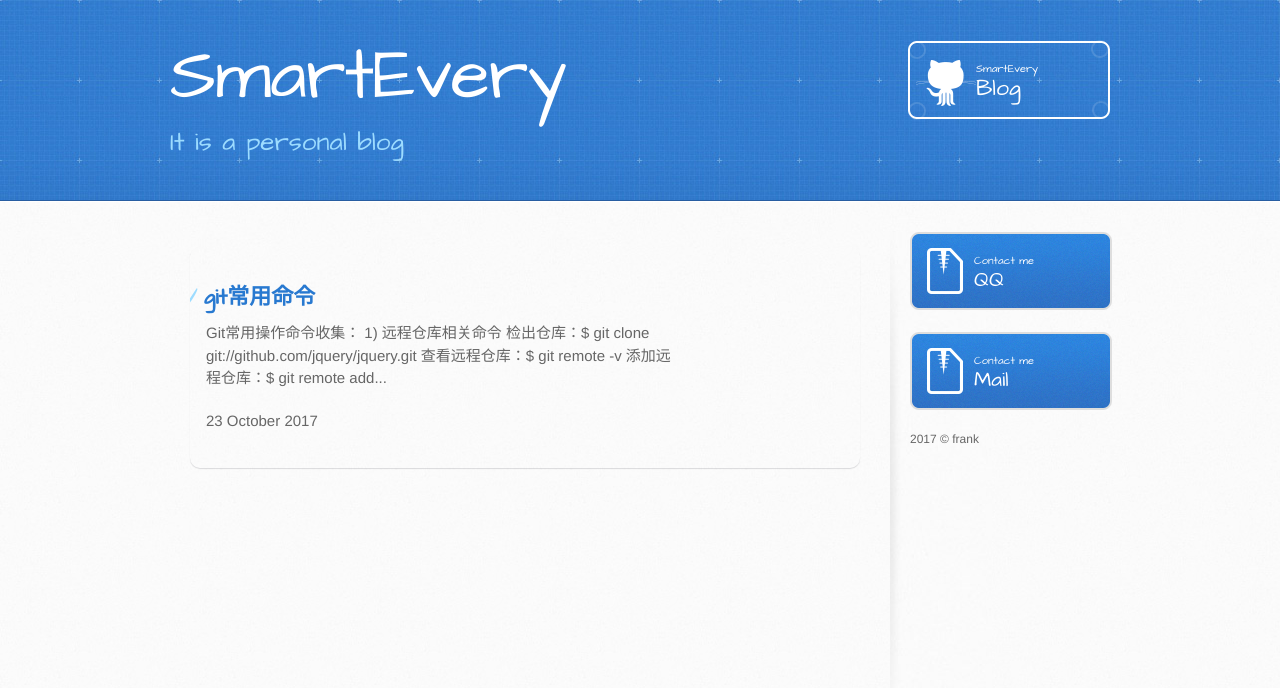
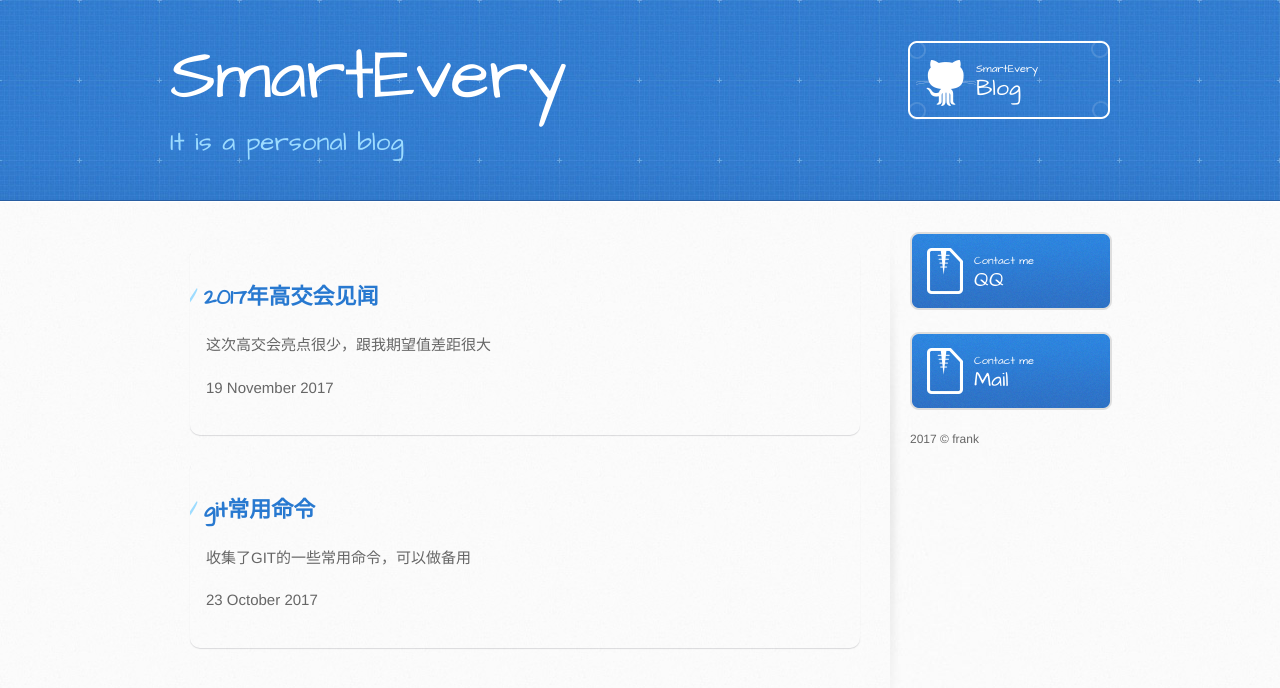
Before and after one commit to abc19842008/abc19842008.github.io, a Jekyll site: the page built from index.html, in a window 1280 px wide. Shown: the top 688 px of the page. Built offline with Jekyll 4.4.1, drawn with Linux system fonts in a browser that asks for light colours; the list of posts is cut into pages by our own code.

Commit message:
new post

```diff
--- a/_posts/2017-10-24-git常用命令.markdown
+++ b/_posts/2017-10-24-git常用命令.markdown
@@ -5,7 +5,7 @@ date:   2017-10-23 13:57:45
 categories: jekyll update
 ---
 
-Git常用操作命令收集：
+收集了GIT的一些常用命令，可以做备用
 
 
 1) 远程仓库相关命令
--- a/index.html
+++ b/index.html
@@ -16,7 +16,7 @@ title: smartevery
 		<div class="post-content" >
 		<h2><a href="{{ post.url }}">{{ post.title }}</a></h2>
 		<p>
-			{{ post.content | strip_html | truncatewords: 15 }}
+			{{ post.excerpt  }}
 		</p>
 		<p class="author">
 			<span class="date">{{ post.date | date_to_long_string }}</span>
```
Also changed, not shown: _posts/2017-10-27-g高交会见闻.markdown (added, +23 -0 lines), 1 other file.
